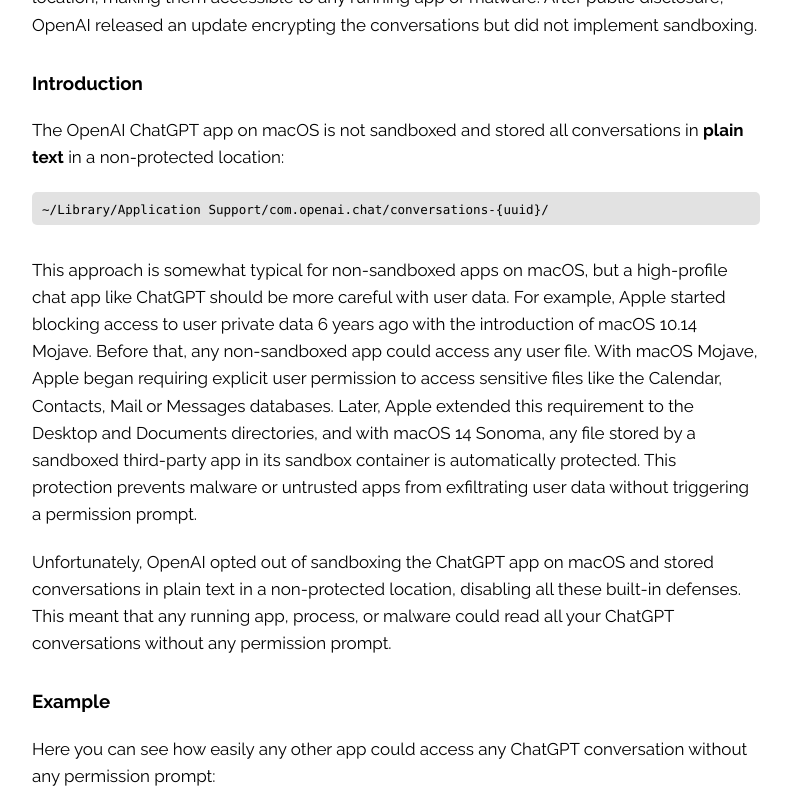
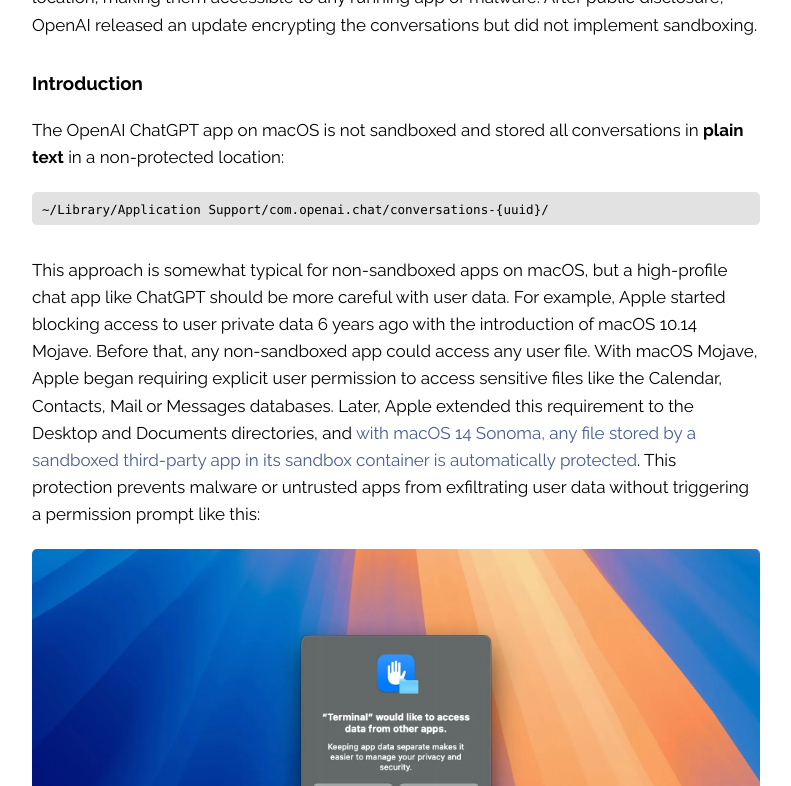
Before and after one commit to pvieito/Blog, a Jekyll site: the page built from _posts/2024-07-08-chatgpt-unprotected-conversations.md, in a window 1280 px wide and 900 px high, scrolled down 539 px, cut to the strip 0-786 px from the top of the window. Shown: the whole strip, without its empty margins (244-1035 px from the left). Built offline with Jekyll 4.4.1, drawn with Linux system fonts in a browser that asks for light colours.

Commit message:
Post: ChatGPT for Mac unprotected conversations

````diff
--- a/_posts/2024-07-08-chatgpt-unprotected-conversations.md
+++ b/_posts/2024-07-08-chatgpt-unprotected-conversations.md
@@ -17,7 +17,9 @@
 ~/Library/Application Support/com.openai.chat/conversations-{uuid}/
 ```
 
-This approach is somewhat typical for non-sandboxed apps on macOS, but a high-profile chat app like ChatGPT should be more careful with user data. For example, Apple started blocking access to user private data 6 years ago with the introduction of macOS 10.14 Mojave. Before that, any non-sandboxed app could access any user file. With macOS Mojave, Apple began requiring explicit user permission to access sensitive files like the Calendar, Contacts, Mail or Messages databases. Later, Apple extended this requirement to the Desktop and Documents directories, and with macOS 14 Sonoma, any file stored by a sandboxed third-party app in its sandbox container is automatically protected. This protection prevents malware or untrusted apps from exfiltrating user data without triggering a permission prompt.
+This approach is somewhat typical for non-sandboxed apps on macOS, but a high-profile chat app like ChatGPT should be more careful with user data. For example, Apple started blocking access to user private data 6 years ago with the introduction of macOS 10.14 Mojave. Before that, any non-sandboxed app could access any user file. With macOS Mojave, Apple began requiring explicit user permission to access sensitive files like the Calendar, Contacts, Mail or Messages databases. Later, Apple extended this requirement to the Desktop and Documents directories, and [with macOS 14 Sonoma, any file stored by a sandboxed third-party app in its sandbox container is automatically protected](https://developer.apple.com/documentation/security/app_sandbox/accessing_files_from_the_macos_app_sandbox#4144038). This protection prevents malware or untrusted apps from exfiltrating user data without triggering a permission prompt like this:
+
+![macOS Sandbox Container Access Prompt](/media/2024/07/macos-sandbox-request.jpg)
 
 Unfortunately, OpenAI opted out of sandboxing the ChatGPT app on macOS and stored conversations in plain text in a non-protected location, disabling all these built-in defenses. This meant that any running app, process, or malware could read all your ChatGPT conversations without any permission prompt.
 
````
Also changed, not shown: media/2024/07/macos-sandbox-request.jpg (added).
